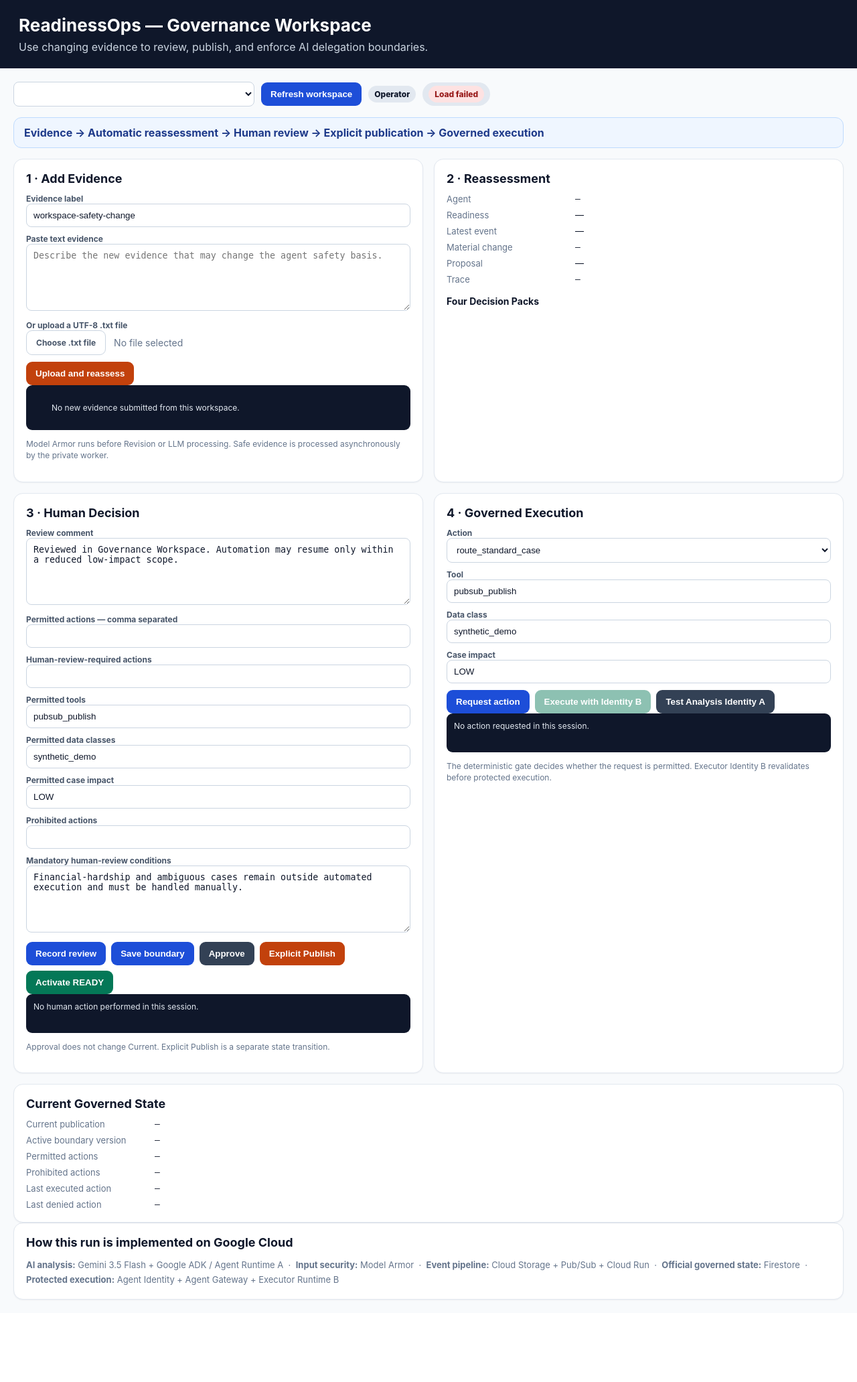
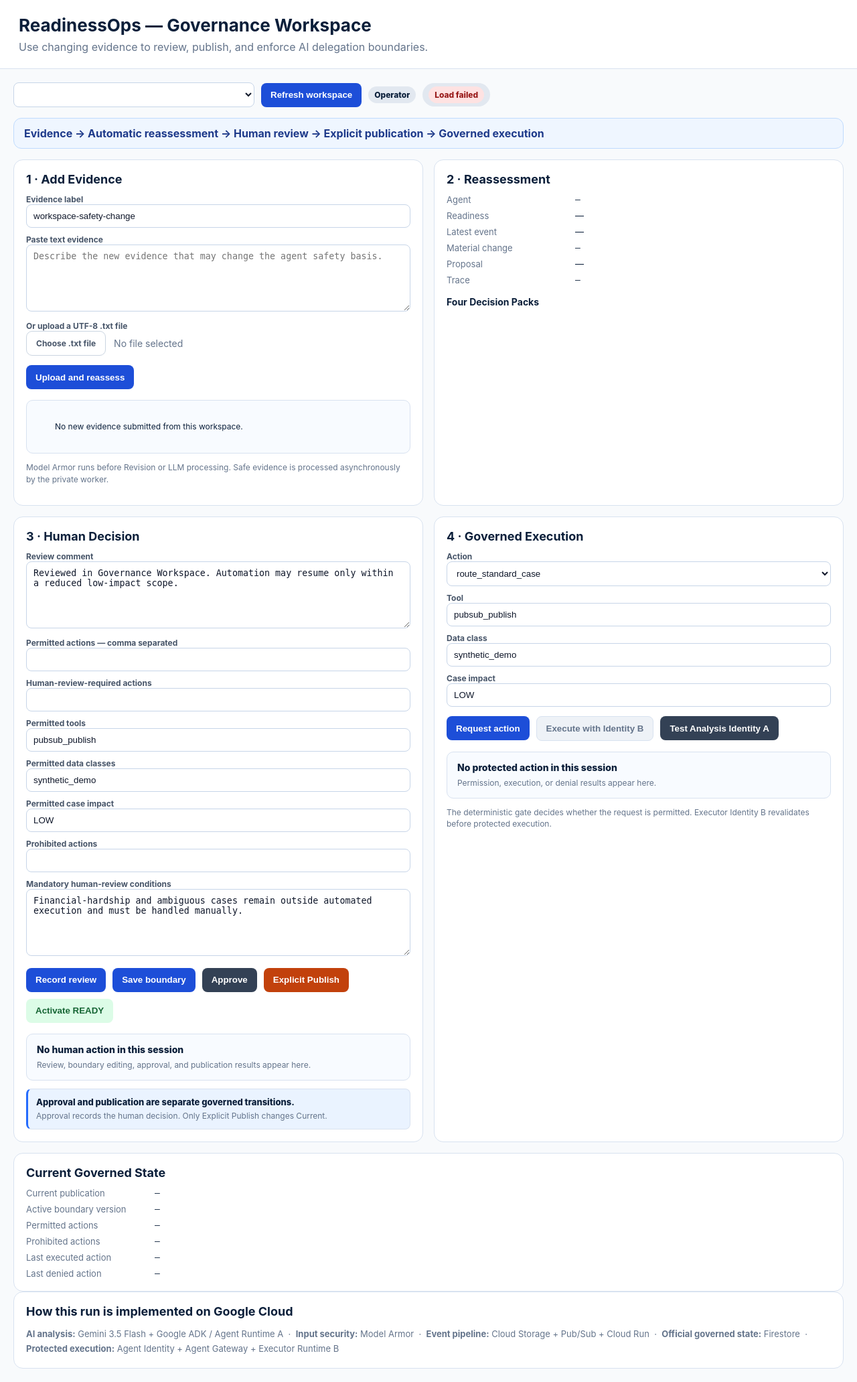
Before and after one commit to solidfdn/readinessops-agent-fleet-governance, a Flask app: page / in a window 1280 px wide. Shown: the whole page at 67% size. Before the commit the page ends 1941 px from the top, so only its background shows below. Run offline with Flask 3, Linux system fonts and the light colour scheme; data that the repository does not hold is empty.

Commit message:
fix: finalize governance workspace and judge console UI

```diff
--- a/services/readinessops-judge-ui/requirements.txt
+++ b/services/readinessops-judge-ui/requirements.txt
@@ -1,5 +1,7 @@
 Flask==3.1.0
 gunicorn==23.0.0
-google-cloud-firestore>=2.21.0,<3.0.0
-google-auth>=2.40.0,<3.0.0
+google-cloud-firestore==2.28.1
+google-auth==2.56.3
 requests>=2.32.0,<3.0.0
+google-api-core==2.34.0
+google-cloud-core==2.6.1
--- a/services/readinessops-workspace/templates/index.html
+++ b/services/readinessops-workspace/templates/index.html
@@ -70,6 +70,223 @@ label{display:block;font-size:12px;font-weight:700;color:#475569}
   .kv{grid-template-columns:1fr}
 }
 </style>
+
+<style id="solifan-readinessops-ui-v2">
+:root{
+  --solifan-navy:#0B1F3A;
+  --solifan-blue:#246BFD;
+  --solifan-blue-soft:#EAF3FF;
+  --solifan-border:#D8E2F0;
+  --solifan-muted:#64748B;
+  --solifan-surface:#FFFFFF;
+  --solifan-page:#F8FAFC;
+  --solifan-success-bg:#DCFCE7;
+  --solifan-success:#166534;
+  --solifan-warning-bg:#FFF7E6;
+  --solifan-danger-bg:#FEE2E2;
+  --solifan-danger:#B42318;
+}
+
+/* Quiet, SOLIFAN-like surface language */
+body{
+  background:var(--solifan-page) !important;
+  color:var(--solifan-navy) !important;
+}
+header,
+.topbar,
+.app-header,
+.page-header{
+  background:var(--solifan-surface) !important;
+  color:var(--solifan-navy) !important;
+  border-bottom:1px solid var(--solifan-border) !important;
+  box-shadow:none !important;
+}
+header h1, header h2, header h3,
+.topbar h1, .app-header h1, .page-header h1{
+  color:var(--solifan-navy) !important;
+}
+header p, header small,
+.topbar p, .app-header p, .page-header p{
+  color:var(--solifan-muted) !important;
+}
+
+.card,
+.panel,
+section.card,
+[class~="card"]{
+  background:var(--solifan-surface) !important;
+  border-color:var(--solifan-border) !important;
+  box-shadow:none !important;
+}
+
+h1,h2,h3,h4{
+  color:var(--solifan-navy);
+}
+
+button,
+.btn{
+  border-radius:8px !important;
+  box-shadow:none !important;
+  min-height:36px;
+  font-weight:700;
+}
+
+/* Separate control from outcome. */
+.actions,
+.button-row,
+.button-group{
+  gap:10px !important;
+  margin-top:14px !important;
+  margin-bottom:16px !important;
+  align-items:center !important;
+}
+
+/* Result is a status card, not a console. */
+.result,
+.result-box,
+.status-output,
+.proof-result{
+  margin-top:14px !important;
+  padding:13px 15px !important;
+  min-height:58px !important;
+  background:#F8FBFF !important;
+  color:var(--solifan-navy) !important;
+  border:1px solid var(--solifan-border) !important;
+  border-radius:10px !important;
+  box-shadow:none !important;
+  line-height:1.45 !important;
+}
+
+/* Works even when the legacy result container has no stable class. */
+*:has(> .solifan-result-title){
+  margin-top:14px !important;
+  padding:13px 15px !important;
+  min-height:58px !important;
+  background:#F8FBFF !important;
+  color:var(--solifan-navy) !important;
+  border:1px solid var(--solifan-border) !important;
+  border-radius:10px !important;
+  box-shadow:none !important;
+  line-height:1.45 !important;
+}
+
+.solifan-result-title{
+  display:block;
+  font-size:14px;
+  font-weight:800;
+  color:var(--solifan-navy);
+}
+.solifan-result-caption{
+  display:block;
+  margin-top:4px;
+  font-size:12px;
+  font-weight:400;
+  color:var(--solifan-muted);
+}
+
+.result details,
+.result-box details,
+*:has(> .solifan-result-title) details{
+  margin-top:8px !important;
+}
+
+details{
+  border-color:var(--solifan-border) !important;
+  box-shadow:none !important;
+}
+
+input, textarea, select{
+  border-color:#C7D5E8 !important;
+  border-radius:8px !important;
+  box-shadow:none !important;
+}
+input:focus, textarea:focus, select:focus{
+  outline:none !important;
+  border-color:var(--solifan-blue) !important;
+  box-shadow:0 0 0 2px rgba(36,107,253,.10) !important;
+}
+
+/* Keep semantic status colors soft. */
+.success,
+.status-success,
+.pill.success{
+  background:var(--solifan-success-bg) !important;
+  color:var(--solifan-success) !important;
+}
+.danger,
+.status-danger,
+.pill.danger{
+  background:var(--solifan-danger-bg) !important;
+  color:var(--solifan-danger) !important;
+}
+
+/* Never let an empty/probe placeholder dominate the card. */
+.solifan-proof-idle{
+  max-width:680px;
+}
+</style>
+
+
+<style id="solifan-final-readability-v1">
+button:disabled,
+.btn:disabled{
+  opacity:1 !important;
+  filter:none !important;
+  background:#EEF2F7 !important;
+  color:#64748B !important;
+  border:1px solid #D8E2F0 !important;
+  box-shadow:none !important;
+  cursor:not-allowed !important;
+}
+.governance-state-note{
+  margin-top:12px;
+  padding:10px 12px;
+  border-left:3px solid #246BFD;
+  border-radius:8px;
+  background:#EAF3FF;
+  color:#0B1F3A;
+  line-height:1.45;
+}
+.governance-state-note strong{
+  display:block;
+  font-size:13px;
+  font-weight:800;
+}
+.governance-state-note span{
+  display:block;
+  margin-top:3px;
+  color:#64748B;
+  font-size:12px;
+}
+</style>
+
+
+<style id="solifan-governance-transition-note-v2">
+.governance-state-note{
+  margin-top:12px !important;
+  padding:10px 12px !important;
+  border:1px solid #D8E2F0 !important;
+  border-left:3px solid #246BFD !important;
+  border-radius:8px !important;
+  background:#EAF3FF !important;
+  color:#0B1F3A !important;
+  line-height:1.45 !important;
+}
+.governance-state-note strong{
+  display:block;
+  font-size:13px;
+  font-weight:800;
+  color:#0B1F3A;
+}
+.governance-state-note span{
+  display:block;
+  margin-top:3px;
+  font-size:12px;
+  font-weight:400;
+  color:#64748B;
+}
+</style>
+
 </head>
 <body>
 <header>
@@ -124,7 +341,7 @@ label{display:block;font-size:12px;font-weight:700;color:#475569}
         </div>
       </div>
       <div class="actions">
-        <button class="warn" onclick="uploadEvidence()">Upload and reassess</button>
+        <button onclick="uploadEvidence()">Upload and reassess</button>
       </div>
       <div id="evidenceResult" class="result">
         No new evidence submitted from this workspace.
@@ -190,11 +407,11 @@ label{display:block;font-size:12px;font-weight:700;color:#475569}
         <button type="button" id="publishButton" class="warn" onclick="publishProposal()">Explicit Publish</button>
         <button type="button" id="activateButton" class="success" onclick="activateReady()">Activate READY</button>
       </div>
-      <div id="decisionResult" class="result">No human action performed in this session.</div>
-      <p class="note">
-        Approval does not change Current.
-        Explicit Publish is a separate state transition.
-      </p>
+      <div id="decisionResult" class="result"><span class="solifan-result-title">No human action in this session</span><span class="solifan-result-caption">Review, boundary editing, approval, and publication results appear here.</span></div>
+      <div class="governance-state-note">
+        <strong>Approval and publication are separate governed transitions.</strong>
+        <span>Approval records the human decision. Only Explicit Publish changes Current.</span>
+      </div>
     </section>
 
     <section class="card">
@@ -228,7 +445,7 @@ label{display:block;font-size:12px;font-weight:700;color:#475569}
           Test Analysis Identity A
         </button>
       </div>
-      <div id="executionResult" class="result">No action requested in this session.</div>
+      <div id="executionResult" class="result"><span class="solifan-result-title">No protected action in this session</span><span class="solifan-result-caption">Permission, execution, or denial results appear here.</span></div>
       <p class="note">
         The deterministic gate decides whether the request is permitted.
         Executor Identity B revalidates before protected execution.
@@ -813,5 +1030,7 @@ async function boot(){
 }
 boot();
 </script>
+
+
 </body>
 </html>
```
Also changed, not shown: services/readinessops-judge-ui/main.py (+158 -2 lines).
